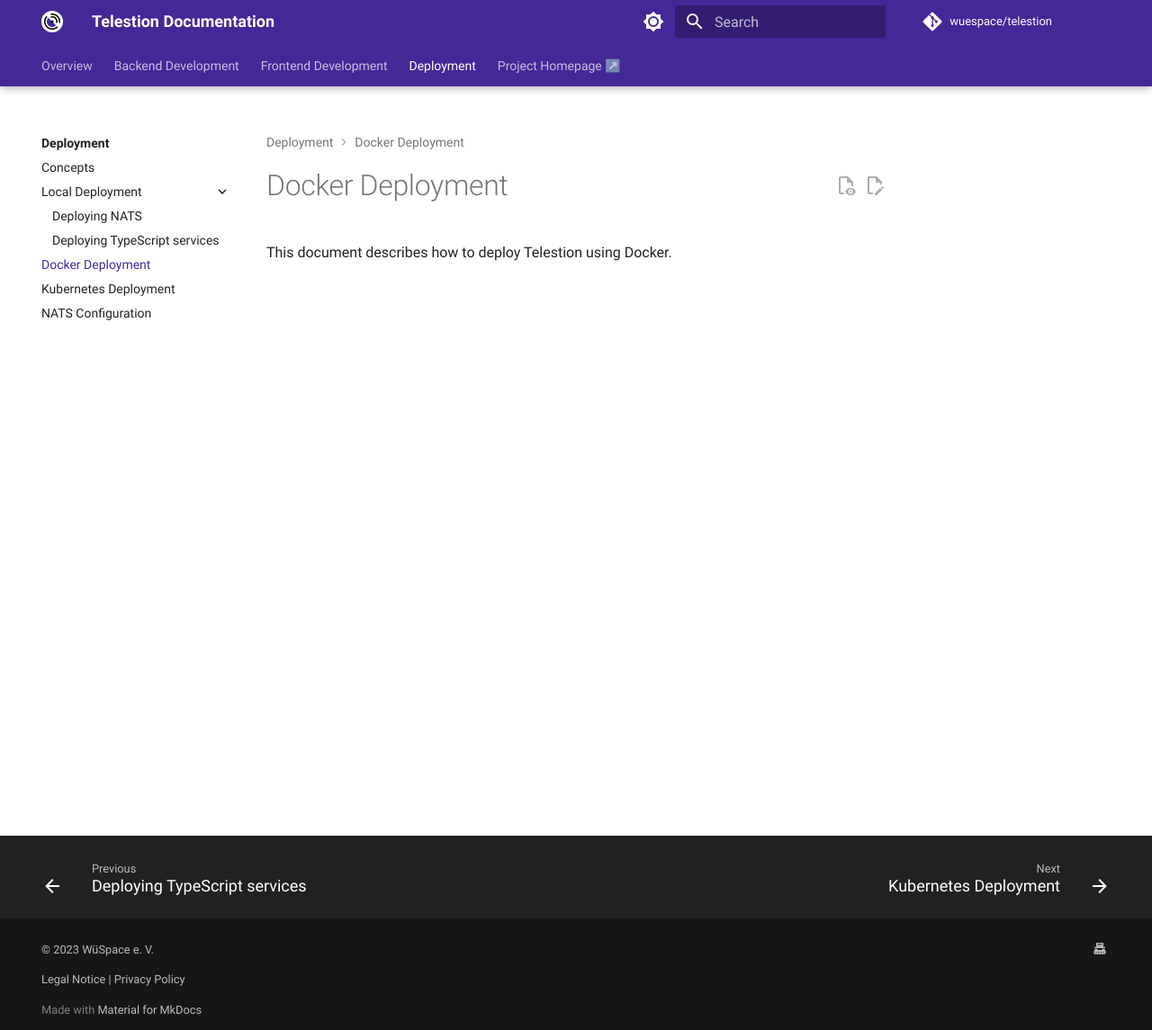
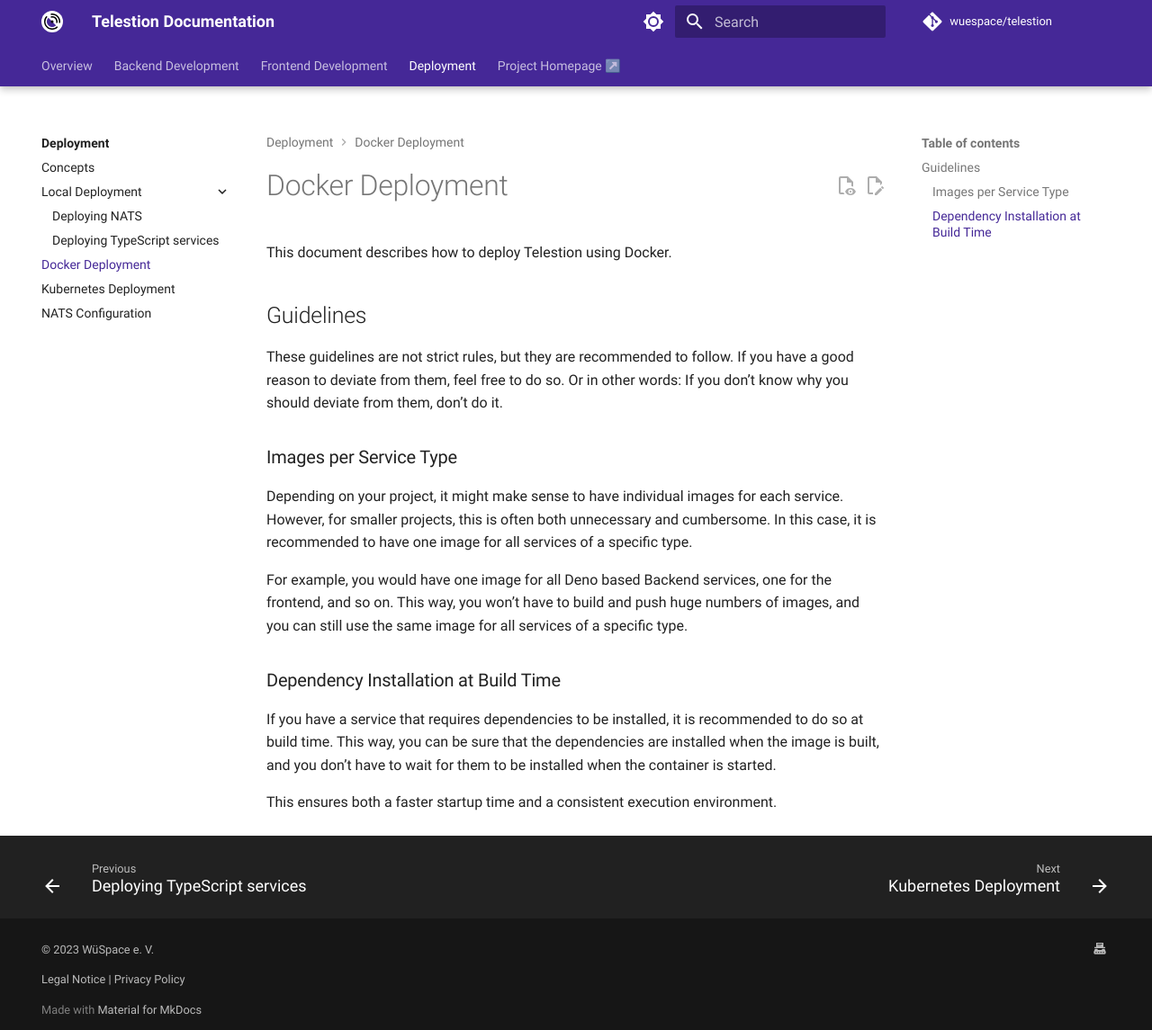
Before and after one commit to wuespace/telestion, an MkDocs documentation site: the page built from docs/docs/Deployment/docker/index.md, in a window 1280 px wide and 1145 px high. Shown: the whole window at 90% size. Built offline with MkDocs 1.6.1 and Material for MkDocs 9.7.7, drawn with Linux system fonts in a browser that asks for light colours; a script that is not in the unit is left out; plug-ins that fetch from the network failed and are left out; comment, search, counter and statistics services are not loaded.

Commit message:
Add Docker deployment guidelines

```diff
--- a/docs/docs/Deployment/docker/index.md
+++ b/docs/docs/Deployment/docker/index.md
@@ -1,3 +1,19 @@
 # Docker Deployment
 
 This document describes how to deploy Telestion using Docker.
+
+## Guidelines
+
+These guidelines are not strict rules, but they are recommended to follow. If you have a good reason to deviate from them, feel free to do so. Or in other words: If you don't know why you should deviate from them, don't do it.
+
+### Images per Service Type
+
+Depending on your project, it might make sense to have individual images for each service. However, for smaller projects, this is often both unnecessary and cumbersome. In this case, it is recommended to have one image for all services of a specific type.
+
+For example, you would have one image for all Deno based Backend services, one for the frontend, and so on. This way, you won't have to build and push huge numbers of images, and you can still use the same image for all services of a specific type.
+
+### Dependency Installation at Build Time
+
+If you have a service that requires dependencies to be installed, it is recommended to do so at build time. This way, you can be sure that the dependencies are installed when the image is built, and you don't have to wait for them to be installed when the container is started.
+
+This ensures both a faster startup time and a consistent execution environment.
```
